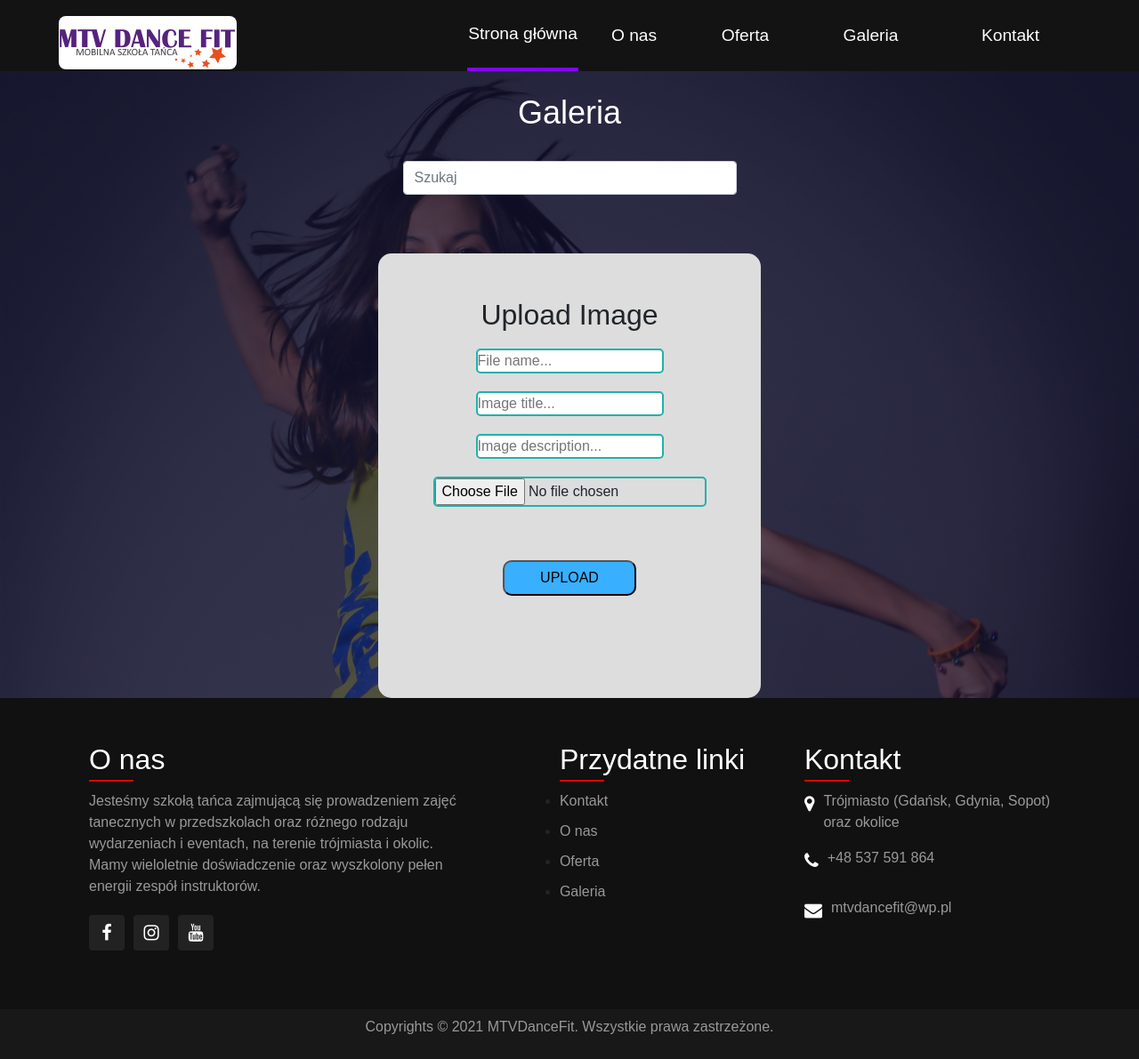
After one commit to Szyca99/mtvdancefit, a PHP site: page /gallery.php in a window 1280 px wide. The commit adds this page. Shown: the whole page at 89% size. Run offline with PHP 8.4, Linux system fonts and the light colour scheme; data that the repository does not hold is empty; some libraries are stand-ins or nearby versions.

Commit message:
Some changes in gallery and made new style for gallery.php

```diff
--- a/aboutUsStyle.css
+++ b/aboutUsStyle.css
@@ -11,7 +11,9 @@
 		}
 
 
-
+		.container {
+			margin-top: 80px;
+		}
 
 		#about .p-first{
 			margin-bottom: 30px;
--- a/contactStyle.css
+++ b/contactStyle.css
@@ -13,6 +13,7 @@ body.custom-background {
     flex-direction: column;
     /* background: #ddd; */
     background: rgba(17, 17, 49, 0.7);
+    margin-top: 80px;
 }
 
 
--- /dev/null
+++ b/gallery.php
@@ -0,0 +1,223 @@
+<?php
+$_SESSION['username'] = "Admin";
+?>
+
+
+<!DOCTYPE html>
+<html lang="en">
+
+<head>
+    <meta charset="UTF-8">
+    <meta http-equiv="X-UA-Compatible" content="IE=edge">
+    <meta name="viewport" content="width=device-width, initial-scale=1.0">
+    <title>MTV Dance Fit </title>
+    <link rel="stylesheet" href="./style.css">
+    <link rel="stylesheet" href="./galleryStyle1.css">
+    <link rel="stylesheet" href="./galleryUploadStyle.css">
+    <link rel="stylesheet" href="https://use.fontawesome.com/releases/v5.15.3/css/all.css" integrity="sha384-SZXxX4whJ79/gErwcOYf+zWLeJdY/qpuqC4cAa9rOGUstPomtqpuNWT9wdPEn2fk" crossorigin="anonymous">
+    <link rel="icon" href="./Images/favicon.ico">
+    <!-- News Slider -->
+    <link rel="stylesheet" href="https://stackpath.bootstrapcdn.com/bootstrap/4.5.2/css/bootstrap.min.css" crossorigin="anonymous">
+    <link rel="stylesheet" href="https://stackpath.bootstrapcdn.com/font-awesome/4.7.0/css/font-awesome.min.css" crossorigin="anonymous">
+    <link rel="stylesheet" href="https://cdnjs.cloudflare.com/ajax/libs/owl-carousel/1.3.3/owl.carousel.min.css" crossorigin="anonymous" />
+    <script src="https://code.jquery.com/jquery-1.12.4.js" crossorigin="anonymous"></script>
+    <script src="https://cdnjs.cloudflare.com/ajax/libs/owl-carousel/1.3.3/owl.carousel.min.js" crossorigin="anonymous"></script>
+    <!--End of News Slider -->
+
+    <!-- Social Media Section -->
+
+    <link rel="stylesheet" href="https://stackpath.bootstrapcdn.com/font-awesome/4.6.3/css/font-awesome.min.css" crossorigin="anonymous">
+    <link rel="preconnect" href="https://fonts.gstatic.com">
+    <link href="https://fonts.googleapis.com/css2?family=Source+Sans+Pro:ital,wght@0,200;0,300;0,400;0,600;0,700;0,900;1,200;1,300;1,400;1,600;1,700;1,900&display=swap" rel="stylesheet">
+
+    <!-- Social Media Section -->
+
+    <!-- Galerry Section  -->
+    <link rel="stylesheet" href="https://cdnjs.cloudflare.com/ajax/libs/fancybox/3.5.7/jquery.fancybox.css">
+    <link rel="stylesheet" href="https://maxcdn.bootstrapcdn.com/bootstrap/4.5.2/css/bootstrap.min.css">
+    <script src="https://ajax.googleapis.com/ajax/libs/jquery/3.5.1/jquery.min.js"></script>
+    <script src="https://cdnjs.cloudflare.com/ajax/libs/fancybox/3.5.7/jquery.fancybox.min.js"></script>
+
+    <!-- Galerry Section  -->
+</head>
+
+<script>
+    $(document).ready(function() {
+        $("#myinput").on("keyup", function() {
+            var value = $(this).val().toLowerCase();
+            $("#card div").filter(function() {
+                $(this).toggle($(this).text().toLowerCase().indexOf(value) > -1);
+
+            });
+        });
+    });
+</script>
+
+<body class="custom-background">
+
+    <!-- Navbar Section -->
+    <nav class="navbar">
+        <div class="navbar__container">
+            <a href="./index.html" id="navbar__logo"><img id="navbar__img" src="./Images/logo-strony-małe.png" alt="Logo strony"></a>
+            <div class="navbar__toggle" id="mobile-menu">
+                <span class="bar"></span>
+                <span class="bar"></span>
+                <span class="bar"></span>
+            </div>
+            <ul class="navbar__menu">
+                <li class="navbar__item">
+                    <a href="./index.html" class="navbar__links" id="home-page">Strona główna</a>
+                </li>
+
+                <li class="navbar__item">
+                    <a href="./aboutUs.html" class="navbar__links" id="about-page">O nas</a>
+                </li>
+
+                <li class="navbar__item">
+                    <a href="./services.html" class="navbar__links" id="services-page">Oferta</a>
+                </li>
+
+                <li class="navbar__btn">
+                    <a href="./gallery.html" class="navbar__links" id="services-page">Galeria</a>
+                </li>
+
+                <li class="navbar__btn">
+                    <a href="./contact.html" class="navbar__links" id="services-page">Kontakt</a>
+                </li>
+                <!--
+                <li class="navbar__btn">
+                    <a href="#sign-up" class="button" id="signup">Wyszukaj</a>
+                </li> -->
+
+            </ul>
+        </div>
+    </nav>
+    <!-- Animation navbar in js  -->
+    <script src="./navMenu.js"></script>
+    <!--End of Navbar Section -->
+    <!-- Searching Section  -->
+
+    <!-- Searching Section  -->
+
+
+    <!-- Gallery Section   -->
+    <div class="container-fluid">
+        <div class="gallery-title">
+            <h2>Galeria</h2>
+        </div>
+        <div class="cointainer-search">
+            <div class="row">
+                <div class="col-md-12 search">
+                    <input type="text" placeholder="Szukaj" class="form-control">
+                </div>
+            </div>
+        </div>
+        <div class="row mt-3">
+            <?php
+            include_once 'includes/dbh.inc.php';
+
+            $sql = "SELECT * FROM gallery ORDER BY orderGallery DESC";
+            $stmt = mysqli_stmt_init($conn);
+            if (!mysqli_stmt_prepare($stmt, $sql)) {
+                echo 'SQL statement failed!';
+            } else {
+                mysqli_stmt_execute($stmt);
+                $result = mysqli_stmt_get_result($stmt);
+
+                while ($row = mysqli_fetch_assoc($result)) {
+                    echo '<div class=" col-sm-6 col-md-3 mb-3 item">
+                    <a href="Images/gallery/' . $row["imgFullNameGallery"] . '"; class="fancybox" data-fancybox="gallery1">
+                        <img src="Images/gallery/' . $row["imgFullNameGallery"] . '" width="100%" height="100%" alt="">
+                        <h3>' . $row["titleGallery"] . '</h3>
+                        <p> ' . $row["descGallery"] . '</p>
+                    </a>
+                </div>';
+                }
+            }
+            ?>
+        </div>
+
+        <!-- Gallery Section   -->
+
+
+
+        <!-- Upload Section  -->
+        <?php
+        if (isset($_SESSION['username'])) {
+            echo '<div class="gallery-upload">
+        <h2>Upload Image</h2>
+        <form action="includes/gallery-upload.inc.php" method="POST" enctype="multipart/form-data">
+            <input type="text" name="filename" placeholder="File name...">
+            <input type="text" name="filetitle" placeholder="Image title...">
+            <input type="text" name="filedesc" placeholder="Image description...">
+            <input type="file" name="file">
+            <button type="submit" name="submit">UPLOAD</button>
+        </form>
+        </div>';
+        }
+
+        ?>
+        <!-- End of upload Section  -->
+
+    </div>
+
+    <!-- Footer Section  -->
+    <footer>
+        <div class="footer__container">
+            <div class="footer__about-us">
+                <h2>O nas</h2>
+                <p>Jesteśmy szkołą tańca zajmującą się prowadzeniem zajęć tanecznych w przedszkolach oraz różnego
+                    rodzaju
+                    wydarzeniach i eventach, na terenie trójmiasta i okolic. Mamy wieloletnie doświadczenie oraz
+                    wyszkolony
+                    pełen energii zespół instruktorów.</p>
+                <ul class="footer__social">
+                    <li><a href="https://www.facebook.com/mtvdancefit"><i class="fa fa-facebook" target="_blank" aria-hidden="true"></i></a></li>
+                    <li><a href="https://www.instagram.com/mtvdancefit/"><i class="fa fa-instagram" target="_blank" aria-hidden="true"></i></a></li>
+                    <li><a href="https://www.youtube.com/channel/UCykfndUaOUGcUyC-YJKGbQg" target="_blank"><i class="fa fa-youtube" aria-hidden="true"></i></a></li>
+                </ul>
+            </div>
+            <div class="quick-links">
+                <h2>Przydatne linki</h2>
+                <ul>
+                    <li><a href="./contact.html">Kontakt</a></li>
+                    <li><a href="./aboutUs.html">O nas</a></li>
+                    <li><a href="./services.html">Oferta</a></li>
+                    <li><a href="./gallery.html">Galeria</a></li>
+                </ul>
+            </div>
+            <div class="footer__contact">
+                <h2>Kontakt</h2>
+                <ul class="info">
+                    <li>
+                        <span><i class="fa fa-map-marker" aria-hidden="true"></i></span>
+                        <span>Trójmiasto (Gdańsk, Gdynia, Sopot) <br>
+                            oraz okolice</span>
+                    </li>
+                    <li>
+                        <span><i class="fa fa-phone" aria-hidden="true"></i></span>
+                        <!-- <span>+48 537 591 864</span> -->
+                        <p><a href="tel: +48 537 591 864">+48 537 591 864</a></p>
+                    </li>
+                    <li>
+                        <span><i class="fa fa-envelope" aria-hidden="true"></i></span>
+                        <!-- <span>mtvdancefit@wp.pl</span> -->
+                        <p><a href="mailto: mtvdancefit@wp.pl">mtvdancefit@wp.pl</a></p>
+
+                    </li>
+                </ul>
+
+            </div>
+        </div>
+    </footer>
+
+    <div class="copyright">
+        <p>Copyrights © 2021 MTVDanceFit. Wszystkie prawa zastrzeżone.</p>
+    </div>
+
+
+    <!-- End of Footer Section  -->
+
+</body>
+
+</html>
--- /dev/null
+++ b/galleryStyle1.css
@@ -0,0 +1,101 @@
+body.custom-background {
+    background-image: url(./Images/foto1.jpg);
+    background-size: cover;
+}
+
+.container-fluid {
+    background: rgba(17, 17, 49, 0.7);
+    margin-top: 80px;
+
+}
+
+.gallery-title h2 {
+    text-align: center;
+    font-size: 36px;
+    font-weight: 500;
+    color: #fff;
+    padding: 25px;
+}
+
+
+
+
+.item a
+{
+    /* width: 180px;
+    height: 210px; */
+    object-fit:cover;
+}
+
+.item img {
+    height: 310px;
+    object-fit: cover;
+    border-radius:30px;
+
+}
+
+.item {
+    padding: 20px 0 0 0;
+    margin: 20px;
+    background: #fff;;
+    border-radius: 5px;
+    height: 450px;
+
+}
+
+.item h3,
+.item p {
+    padding-top: 15px;
+    text-align: center;
+    color: black;
+    text-decoration: none;
+
+}
+
+.row {
+    align-items: center;
+    text-align: center;
+    justify-content: center;
+
+}
+
+.item a:hover  {
+
+    opacity:0.7;
+    border-radius:30px;
+    background:rgba(17, 17, 49, 0.7);
+}
+
+.cointainer-search {
+    width: 30%;
+    align-items: center;
+    justify-content: center;
+    text-align: center;
+    margin-left: auto;
+    margin-right: auto;
+}
+
+.item {
+    padding: 20px 0 0 0;
+    margin: 20px;
+    background: #fff;;
+    border-radius: 10px;
+    height: 450px;
+
+}
+
+.item h3,
+.item p {
+    padding-top: 15px;
+    text-align: center;
+    color: black;
+    text-decoration: none;
+
+}
+
+.row {
+    align-items: center;
+    text-align: center;
+    justify-content: center;
+
+}
--- /dev/null
+++ b/galleryUploadStyle.css
@@ -0,0 +1,31 @@
+.gallery-upload {
+    text-align: center;
+    align-items: center;
+    display:flex;
+    flex-direction: column;
+    width: 430px;
+    height: 500px;
+    background-color: #ddd;
+    margin-left: auto;
+    margin-right: auto;
+    padding: 50px 80px;
+    margin-top: 50px ;
+    /* margin-bottom: 50px; */
+    border: none;
+    border-radius: 15px;
+}
+
+.gallery-upload input {
+    margin: 10px;
+    border:solid lightseagreen 2px;
+    border-radius: 5px  ;
+}
+
+.gallery-upload button {
+    /* border: none; */
+    border-radius: 10px;
+    background: rgb(56, 175, 255);
+    width: 150px;
+    height: 40px;
+    margin: 50px;
+}
--- /dev/null
+++ b/includes/dbh.inc.php
@@ -0,0 +1,10 @@
+<?php
+
+$servername = "localhost";
+$username = "root";
+$password = "";
+$dbname = "mtvdancefit";
+$servername = "localhost";
+
+
+$conn = mysqli_connect($servername, $username, $password, $dbname);
--- a/servicesStyle.css
+++ b/servicesStyle.css
@@ -14,6 +14,7 @@ body.custom-background {
     height: 100%;
     padding: 2rem 0;
     background: rgba(17, 17, 49, 0.7);
+    margin-top: 80px;
   }
 
 
```
Also changed, not shown: gallery.html (+7 -3 lines), galleryFilter.js (added, +9 -0 lines), galleryStyle.css (+8 -2 lines), includes/gallery-upload.inc.php (added, +82 -0 lines), Images/gallery/dasd.60a3c41aa37be4.78311962.jpg (added), Images/gallery/sad.60a42b910e4168.11436695.jpg (added), Images/gallery/sad.60a42c8ae033b3.59594941.jpg (added), Images/gallery/sad.60a42d10814ab4.48675855.jpg (added), Images/gallery/super.60a43fc584a3d1.95626790.jpg (added).
